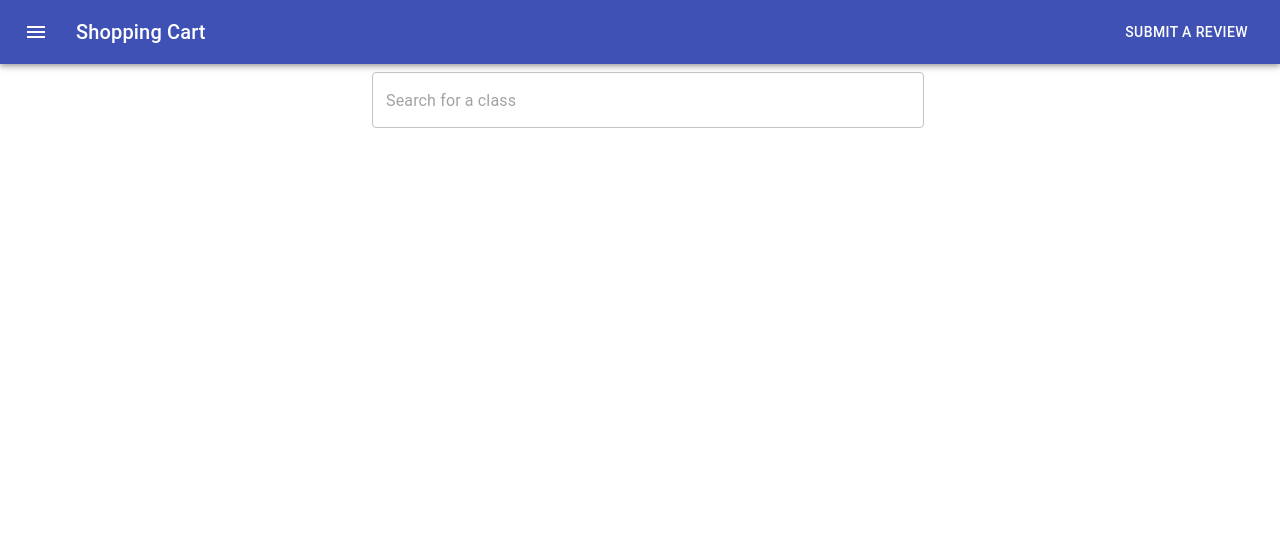
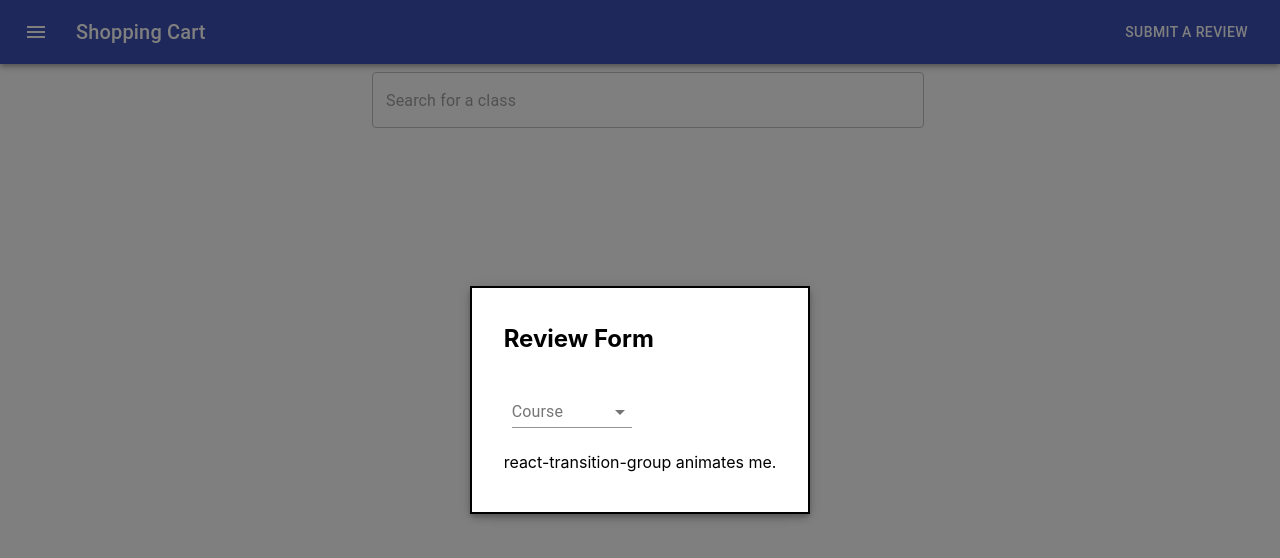
Before and after one commit to zhaovan/HAB2020, a React (Create React App) app in the folder shopn/: page / in a window 1280 px wide. Both pictures are taken after a click on the button "SUBMIT A REVIEW". Shown: the top 558 px of the page. Built offline with nearby package versions, Linux system fonts and the light colour scheme.

Commit message:
Popup modal and multiple select

```diff
--- a/shopn/src/components/ComponentBar.jsx
+++ b/shopn/src/components/ComponentBar.jsx
@@ -6,6 +6,10 @@ import Typography from "@material-ui/core/Typography";
 import Button from "@material-ui/core/Button";
 import IconButton from "@material-ui/core/IconButton";
 import MenuIcon from "@material-ui/icons/Menu";
+import ReviewForm from "./ReviewForm";
+import Modal from "@material-ui/core/Modal";
+import Backdrop from "@material-ui/core/Backdrop";
+import Fade from "@material-ui/core/Fade";
 
 const useStyles = makeStyles(theme => ({
   root: {
@@ -16,11 +20,31 @@ const useStyles = makeStyles(theme => ({
   },
   title: {
     flexGrow: 1
+  },
+  modal: {
+    display: "flex",
+    alignItems: "center",
+    justifyContent: "center"
+  },
+  paper: {
+    backgroundColor: theme.palette.background.paper,
+    border: "2px solid #000",
+    boxShadow: theme.shadows[5],
+    padding: theme.spacing(2, 4, 3)
   }
 }));
 
 export default function ButtonAppBar() {
   const classes = useStyles();
+  const [open, setOpen] = React.useState(false);
+
+  const handleOpen = () => {
+    setOpen(true);
+  };
+
+  const handleClose = () => {
+    setOpen(false);
+  };
 
   return (
     <div className={classes.root}>
@@ -37,7 +61,31 @@ export default function ButtonAppBar() {
           <Typography variant="h6" className={classes.title}>
             Shopping Cart
           </Typography>
-          <Button color="inherit">Submit a Review</Button>
+          <Button color="inherit" onClick={handleOpen}>
+            Submit a Review
+          </Button>
+          <Modal
+            aria-labelledby="transition-modal-title"
+            aria-describedby="transition-modal-description"
+            className={classes.modal}
+            open={open}
+            onClose={handleClose}
+            closeAfterTransition
+            BackdropComponent={Backdrop}
+            BackdropProps={{
+              timeout: 500
+            }}
+          >
+            <Fade in={open}>
+              <div className={classes.paper}>
+                <h2 id="transition-modal-title">Review Form</h2>
+                <ReviewForm />
+                <p id="transition-modal-description">
+                  react-transition-group animates me.
+                </p>
+              </div>
+            </Fade>
+          </Modal>
         </Toolbar>
       </AppBar>
     </div>
--- /dev/null
+++ b/shopn/src/components/ReviewForm.jsx
@@ -0,0 +1,9 @@
+import React from "react";
+import ShoppedSelect from "./ShoppedSelect";
+export default function ReviewForm() {
+  return (
+    <div>
+      <ShoppedSelect />
+    </div>
+  );
+}
--- /dev/null
+++ b/shopn/src/components/ShoppedSelect.jsx
@@ -0,0 +1,106 @@
+import React from "react";
+import clsx from "clsx";
+import { makeStyles, useTheme } from "@material-ui/core/styles";
+import Input from "@material-ui/core/Input";
+import InputLabel from "@material-ui/core/InputLabel";
+import MenuItem from "@material-ui/core/MenuItem";
+import FormControl from "@material-ui/core/FormControl";
+import ListItemText from "@material-ui/core/ListItemText";
+import Select from "@material-ui/core/Select";
+import Checkbox from "@material-ui/core/Checkbox";
+import Chip from "@material-ui/core/Chip";
+
+const useStyles = makeStyles(theme => ({
+  formControl: {
+    margin: theme.spacing(1),
+    minWidth: 120,
+    maxWidth: 300
+  },
+  chips: {
+    display: "flex",
+    flexWrap: "wrap"
+  },
+  chip: {
+    margin: 2
+  },
+  noLabel: {
+    marginTop: theme.spacing(3)
+  }
+}));
+
+const ITEM_HEIGHT = 48;
+const ITEM_PADDING_TOP = 8;
+const MenuProps = {
+  PaperProps: {
+    style: {
+      maxHeight: ITEM_HEIGHT * 4.5 + ITEM_PADDING_TOP,
+      width: 250
+    }
+  }
+};
+
+const names = ["CSCI 1430", "CSCI 1420", "CSCI 1951A", "CSCI 0320"];
+
+function getStyles(name, personName, theme) {
+  return {
+    fontWeight:
+      personName.indexOf(name) === -1
+        ? theme.typography.fontWeightRegular
+        : theme.typography.fontWeightMedium
+  };
+}
+
+export default function ShoppedSelect() {
+  const classes = useStyles();
+  const theme = useTheme();
+  const [personName, setPersonName] = React.useState([]);
+
+  const handleChange = event => {
+    setPersonName(event.target.value);
+  };
+
+  const handleChangeMultiple = event => {
+    const { options } = event.target;
+    const value = [];
+    for (let i = 0, l = options.length; i < l; i += 1) {
+      if (options[i].selected) {
+        value.push(options[i].value);
+      }
+    }
+    setPersonName(value);
+  };
+
+  return (
+    <div>
+      <FormControl className={classes.formControl}>
+        <InputLabel id="demo-mutiple-chip-label">Course</InputLabel>
+        <Select
+          labelId="demo-mutiple-chip-label"
+          id="demo-mutiple-chip"
+          multiple
+          value={personName}
+          onChange={handleChange}
+          input={<Input id="select-multiple-chip" />}
+          renderValue={selected => (
+            <div className={classes.chips}>
+              {selected.map(value => (
+                <Chip key={value} label={value} className={classes.chip} />
+              ))}
+            </div>
+          )}
+          MenuProps={MenuProps}
+        >
+          {names.map(name => (
+            <MenuItem
+              key={name}
+              value={name}
+              style={getStyles(name, personName, theme)}
+            >
+              {name}
+            </MenuItem>
+          ))}
+        </Select>
+      </FormControl>
+    </div>
+  );
+}
```
